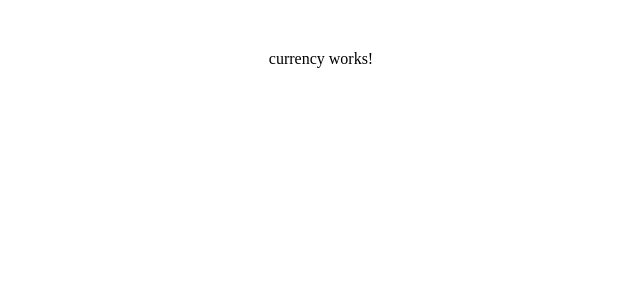
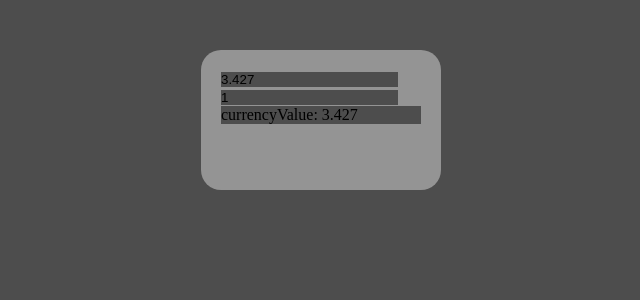
Before and after one commit to KANTNOLI/HW-Angular-2, an Angular app: page / in a window 1280 px wide. Shown: the top 300 px of the page, without its empty margins (319-959 px from the left). Built offline with nearby package versions, Linux system fonts and the light colour scheme.

Commit message:
1 step ready

```diff
--- a/src/app/currency/currency.component.css
+++ b/src/app/currency/currency.component.css
@@ -0,0 +1,7 @@
+.currency{
+    border-radius: 20px;
+    padding: 20px;
+    width: 200px;
+    height: 100px;
+    background-color: rgb(148, 148, 148);
+}
--- a/src/app/currency/currency.component.html
+++ b/src/app/currency/currency.component.html
@@ -1 +1,5 @@
-<p>currency works!</p>
+<section class="currency">
+    <input type="number" [(ngModel)]="inputBYN" (keyup)="setValueCash(0)">
+    <input type="number" [(ngModel)]="inputUSA" (keyup)="setValueCash(1)">
+    <p>currencyValue: {{currencyValue}}</p>
+</section>
--- a/src/app/currency/currency.component.ts
+++ b/src/app/currency/currency.component.ts
@@ -7,5 +7,24 @@ import { Component } from '@angular/core';
   styleUrl: './currency.component.css'
 })
 export class CurrencyComponent {
+  currencyValue: number = this.rand(2, 4)
+  inputUSA: number = 1.000
+  inputBYN: number = this.setValueCash(1)
+
+  setValueCash(active: number): number {
+    switch (active) {
+      case 1:
+        this.inputBYN = Math.floor((this.inputUSA * this.currencyValue) * 1000) / 1000;
+        return this.inputBYN
+      default:
+        this.inputUSA = Math.floor((this.inputBYN / this.currencyValue) * 1000) / 1000;
+        return this.inputUSA
+    }
+  }
+
+
+  rand(min: number, max: number): number {
+    return Math.floor((Math.random() * (max - min) + min ) * 1000) / 1000
+  }
 
 }
--- /dev/null
+++ b/src/app/pipes/currency-pipe.pipe.ts
@@ -0,0 +1,13 @@
+import { Pipe, PipeTransform } from '@angular/core';
+
+@Pipe({
+  name: 'currencyPipe',
+  standalone: false
+})
+export class CurrencyPipePipe implements PipeTransform {
+
+  transform(value: unknown, ...args: unknown[]): unknown {
+    return null;
+  }
+
+}
--- a/src/styles.css
+++ b/src/styles.css
@@ -2,4 +2,7 @@
     border: 0;
     padding: 0;
     margin: 0;
+
+
+    background-color: rgb(77, 77, 77);
 }
```
Also changed, not shown: src/app/app.module.ts (+6 -2 lines), 1 other file (tests, documents, lock files or other folders).
